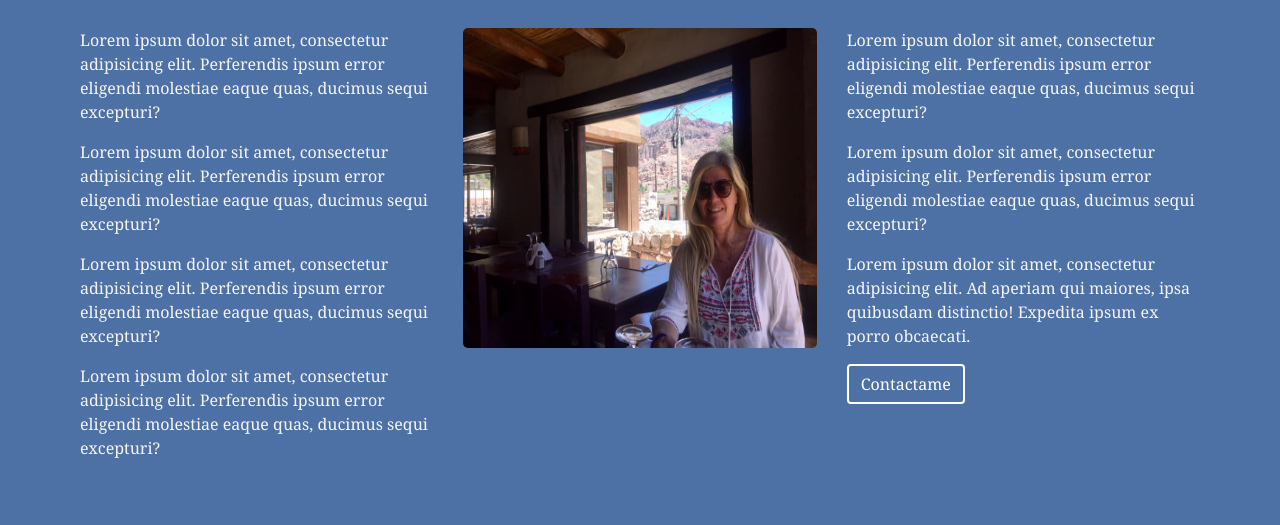
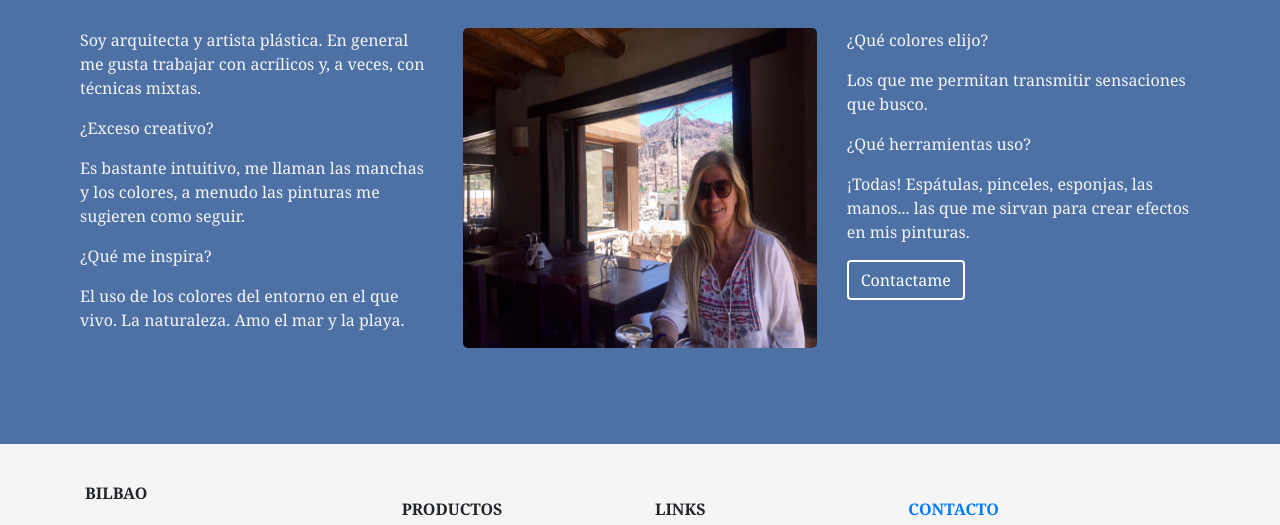
Before and after one commit to agusalta/mariabilbao, a website: page acercade.html in a window 1280 px wide. Shown: the part 183-708 px from the top of the page. Drawn offline with nearby package versions, Linux system fonts and the light colour scheme.

Commit message:
saque el lore ipsum

```diff
--- a/acercade.html
+++ b/acercade.html
@@ -54,15 +54,19 @@
               <h2 class="section-title">Sobre mi</h2>
             </div>
             <div class="col-lg-4 order-2 order-lg-1">
-              <p>Lorem ipsum dolor sit amet, consectetur adipisicing elit. Perferendis ipsum error eligendi molestiae eaque quas, ducimus sequi excepturi?</p>
-              <p>Lorem ipsum dolor sit amet, consectetur adipisicing elit. Perferendis ipsum error eligendi molestiae eaque quas, ducimus sequi excepturi?</p>
-              <p>Lorem ipsum dolor sit amet, consectetur adipisicing elit. Perferendis ipsum error eligendi molestiae eaque quas, ducimus sequi excepturi?</p>
-              <p>Lorem ipsum dolor sit amet, consectetur adipisicing elit. Perferendis ipsum error eligendi molestiae eaque quas, ducimus sequi excepturi?</p>
+              <p>Soy arquitecta y artista plástica. En general me gusta trabajar con acrílicos y, a veces, con técnicas mixtas.</p>
+              <p>¿Exceso creativo?</p>
+              <p>Es bastante intuitivo, me llaman las manchas y los colores, a menudo las pinturas me sugieren como seguir.</p>
+              <p>¿Qué me inspira?</p>
+              <p>El uso de los colores del entorno en el que vivo. La naturaleza. Amo el mar y la playa.
+              </p>
             </div>
             <div class="col-lg-4 order-3 order-lg-3">
-              <p>Lorem ipsum dolor sit amet, consectetur adipisicing elit. Perferendis ipsum error eligendi molestiae eaque quas, ducimus sequi excepturi?
-              <p>Lorem ipsum dolor sit amet, consectetur adipisicing elit. Perferendis ipsum error eligendi molestiae eaque quas, ducimus sequi excepturi?</p>
-              <p>Lorem ipsum dolor sit amet, consectetur adipisicing elit. Ad aperiam qui maiores, ipsa quibusdam distinctio! Expedita ipsum ex porro obcaecati.</p>
+              <p>¿Qué colores elijo? </p>
+              <p>Los que me permitan transmitir sensaciones que busco.</p>
+              <p>¿Qué herramientas uso?</p>
+              <p>¡Todas! Espátulas, pinceles, esponjas, las manos... las que me sirvan para crear efectos en mis pinturas.
+
               <p><a href="contacto.html" class="btn smoothscroll btn-primary" style="background-color: transparent; border: 2px solid;">Contactame</a></p>
             </div>
             <div class="col-lg-4 order-1 order-lg-2 mb-4 mb-lg-0">
```
